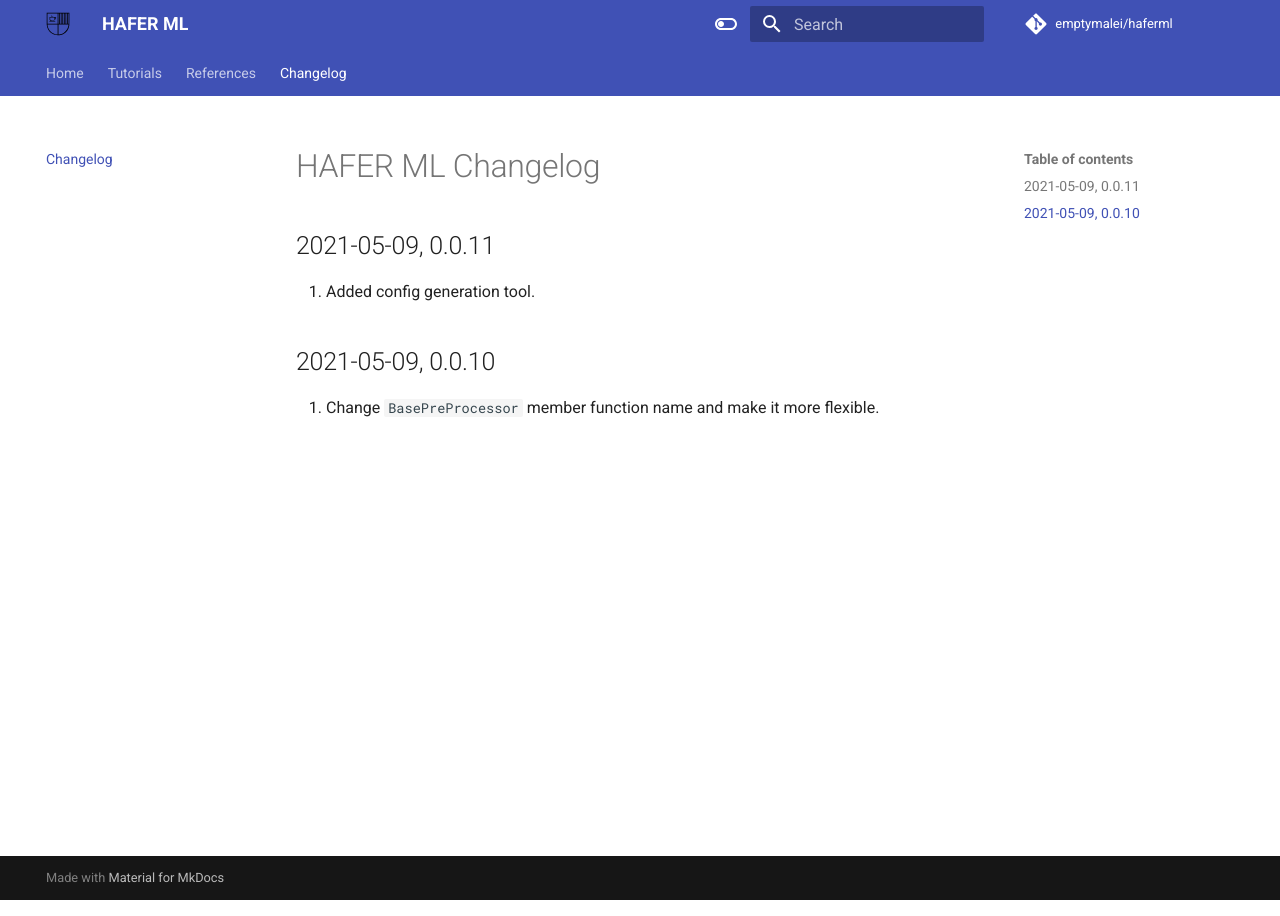
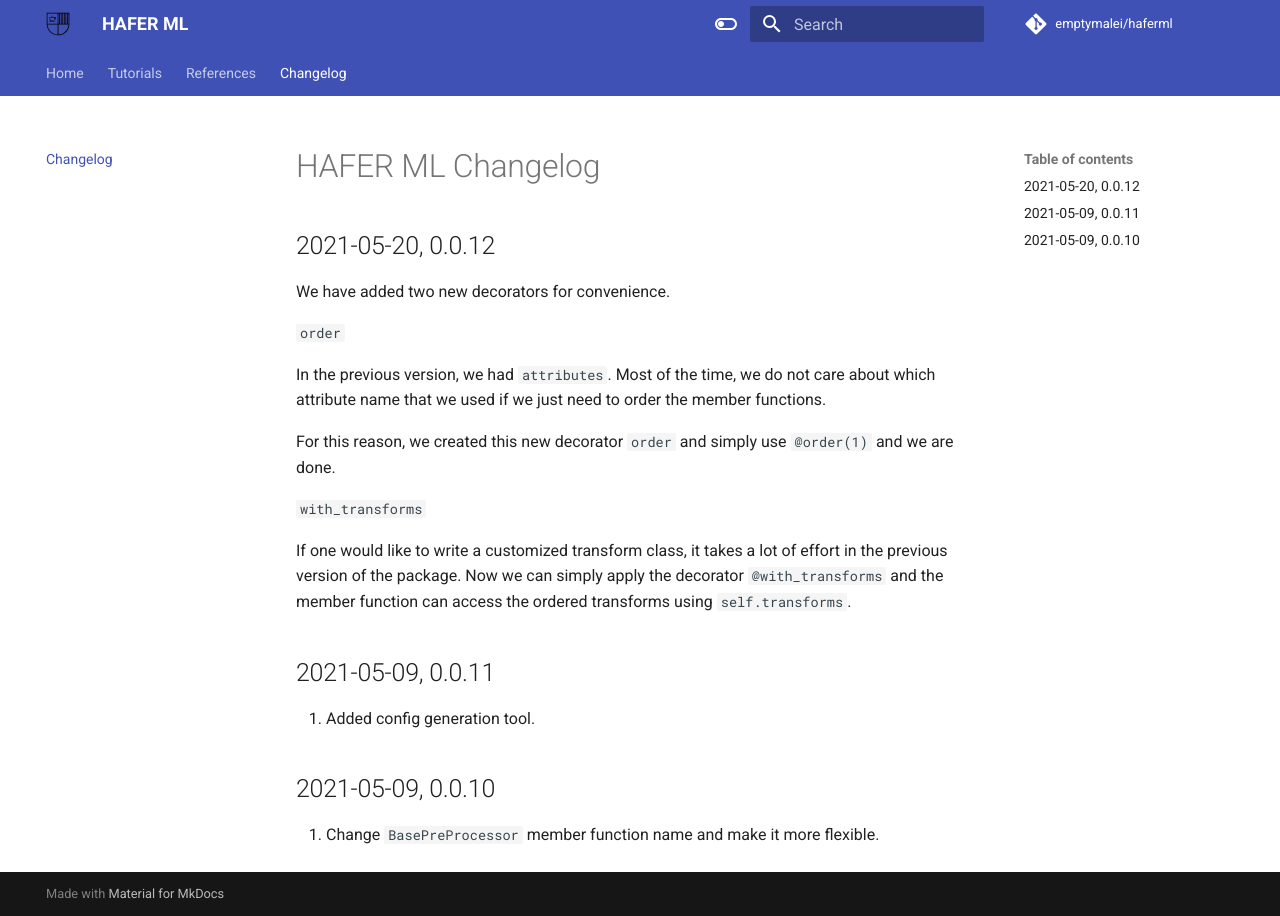
Before and after one commit to emptymalei/haferml, an MkDocs documentation site: the page built from docs/changelog.md, in a window 1280 px wide. Built offline with MkDocs 1.6.1 and Material for MkDocs 9.7.7, drawn with Linux system fonts in a browser that asks for light colours; comment, search, counter and statistics services are not loaded.

Commit message:
added changelog and bump version

```diff
--- a/docs/changelog.md
+++ b/docs/changelog.md
@@ -1,4 +1,19 @@
 # HAFER ML Changelog
+
+## 2021-05-20, 0.0.12
+
+We have added two new decorators for convenience.
+
+`order`
+
+In the previous version, we had `attributes`. Most of the time, we do not care about which attribute name that we used if we just need to order the member functions.
+
+For this reason, we created this new decorator `order` and simply use `@order(1)` and we are done.
+
+`with_transforms`
+
+If one would like to write a customized transform class, it takes a lot of effort in the previous version of the package. Now we can simply apply the decorator `@with_transforms` and the member function can access the ordered transforms using `self.transforms`.
+
 
 ## 2021-05-09, 0.0.11
 
--- a/haferml/version.py
+++ b/haferml/version.py
@@ -1 +1 @@
-__version__ = "0.0.11"
+__version__ = "0.0.12"
```
